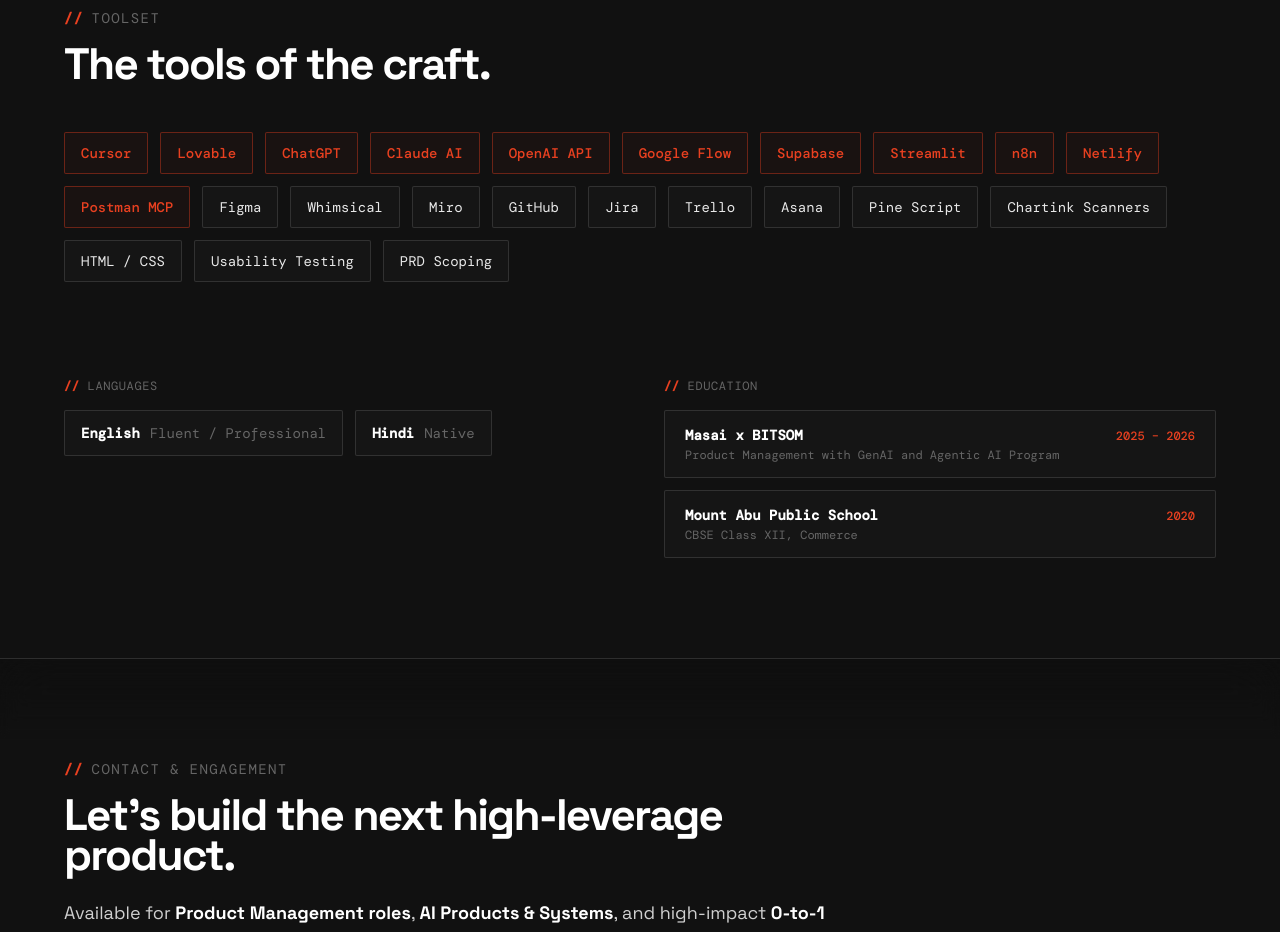
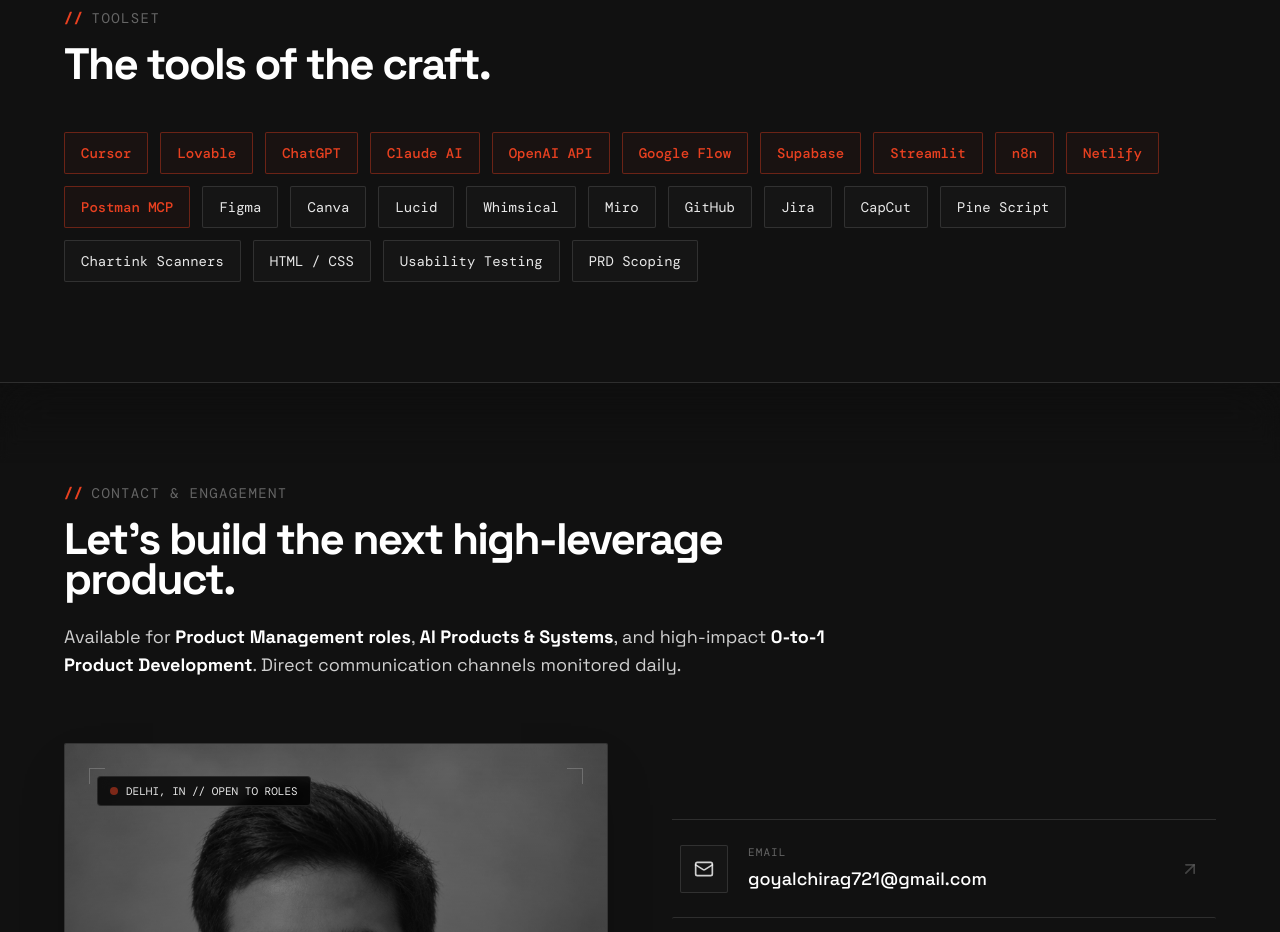
Before and after one commit to chiraggoyal001/product-portfolio, a Next.js app: page / in a window 1280 px wide. Shown: the part 7380-8312 px from the top of the page. Built offline with nearby package versions, Linux system fonts and the light colour scheme.

Commit message:
feat(tools): remove languages/education panels, remove Trello/Asana, and add Cursor/Canva/Lucid/CapCut

```diff
--- a/src/components/ToolsSection.tsx
+++ b/src/components/ToolsSection.tsx
@@ -66,13 +66,13 @@
           </motion.h2>
         </div>
 
-        {/* Pill Badges Grid matching Image 1 */}
+        {/* Pill Badges Grid */}
         <motion.div
           initial={{ opacity: 0, y: 24 }}
           whileInView={{ opacity: 1, y: 0 }}
           viewport={{ once: true, margin: '-60px' }}
           transition={{ ...revealTransition, delay: 0.15 }}
-          className="flex flex-wrap gap-2.5 sm:gap-3 mb-16 md:mb-20"
+          className="flex flex-wrap gap-2.5 sm:gap-3"
         >
           {tools.map((tool) => (
             <span
@@ -87,62 +87,6 @@
             </span>
           ))}
         </motion.div>
-
-        {/* Bottom Metadata Split Panels: Languages & Education matching Image 1 */}
-        <div className="grid grid-cols-1 md:grid-cols-2 gap-8 lg:gap-12 pt-4">
-          {/* Languages */}
-          <motion.div
-            initial={{ opacity: 0, y: 20 }}
-            whileInView={{ opacity: 1, y: 0 }}
-            viewport={{ once: true, margin: '-60px' }}
-            transition={{ ...revealTransition, delay: 0.2 }}
-          >
-            <div className="font-mono text-xs uppercase tracking-wider text-secondary mb-4 flex items-center gap-2">
-              <span className="text-accent font-semibold">{'//'}</span>
-              <span>LANGUAGES</span>
-            </div>
-            <div className="flex flex-wrap gap-3">
-              {languages.map((item) => (
-                <div
-                  key={item.language}
-                  className="border border-dark bg-white/[0.02] rounded-card px-4 py-3 flex items-center gap-2.5 font-mono text-xs sm:text-sm"
-                >
-                  <strong className="text-white font-semibold">{item.language}</strong>
-                  <span className="text-secondary">{item.proficiency}</span>
-                </div>
-              ))}
-            </div>
-          </motion.div>
-
-          {/* Education */}
-          <motion.div
-            initial={{ opacity: 0, y: 20 }}
-            whileInView={{ opacity: 1, y: 0 }}
-            viewport={{ once: true, margin: '-60px' }}
-            transition={{ ...revealTransition, delay: 0.25 }}
-          >
-            <div className="font-mono text-xs uppercase tracking-wider text-secondary mb-4 flex items-center gap-2">
-              <span className="text-accent font-semibold">{'//'}</span>
-              <span>EDUCATION</span>
-            </div>
-            <div className="flex flex-col gap-3">
-              {education.map((item) => (
-                <div
-                  key={item.institution}
-                  className="border border-dark bg-white/[0.02] rounded-card px-5 py-3.5 font-mono text-xs sm:text-sm flex flex-col sm:flex-row sm:items-baseline justify-between gap-1 sm:gap-4"
-                >
-                  <div className="flex flex-col">
-                    <strong className="text-white font-semibold">{item.institution}</strong>
-                    <span className="text-secondary text-xs mt-0.5">{item.degree}</span>
-                  </div>
-                  {item.period && (
-                    <span className="text-accent text-xs shrink-0 font-medium">{item.period}</span>
-                  )}
-                </div>
-              ))}
-            </div>
-          </motion.div>
-        </div>
       </div>
     </section>
   );
--- a/src/data/profileData.ts
+++ b/src/data/profileData.ts
@@ -172,12 +172,13 @@
     { name: 'Netlify', isHighlighted: true, category: 'technical' },
     { name: 'Postman MCP', isHighlighted: true, category: 'ai' },
     { name: 'Figma', isHighlighted: false, category: 'product' },
+    { name: 'Canva', isHighlighted: false, category: 'product' },
+    { name: 'Lucid', isHighlighted: false, category: 'product' },
     { name: 'Whimsical', isHighlighted: false, category: 'product' },
     { name: 'Miro', isHighlighted: false, category: 'product' },
     { name: 'GitHub', isHighlighted: false, category: 'technical' },
     { name: 'Jira', isHighlighted: false, category: 'ops' },
-    { name: 'Trello', isHighlighted: false, category: 'ops' },
-    { name: 'Asana', isHighlighted: false, category: 'ops' },
+    { name: 'CapCut', isHighlighted: false, category: 'product' },
     { name: 'Pine Script', isHighlighted: false, category: 'technical' },
     { name: 'Chartink Scanners', isHighlighted: false, category: 'technical' },
     { name: 'HTML / CSS', isHighlighted: false, category: 'technical' },
```
Also changed, not shown: 1 other file (tests, documents, lock files or other folders).
